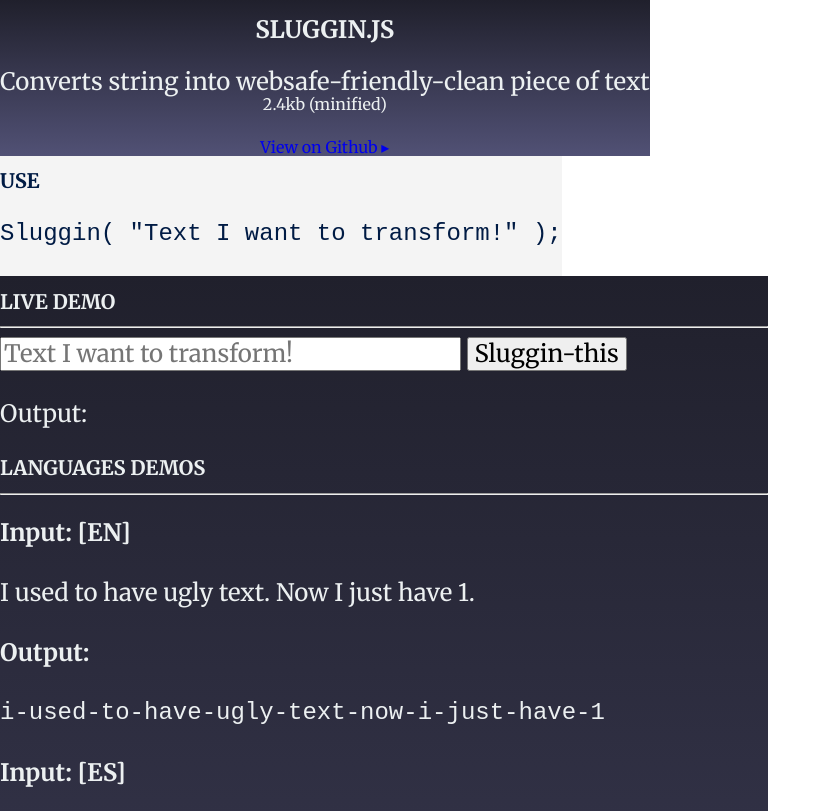
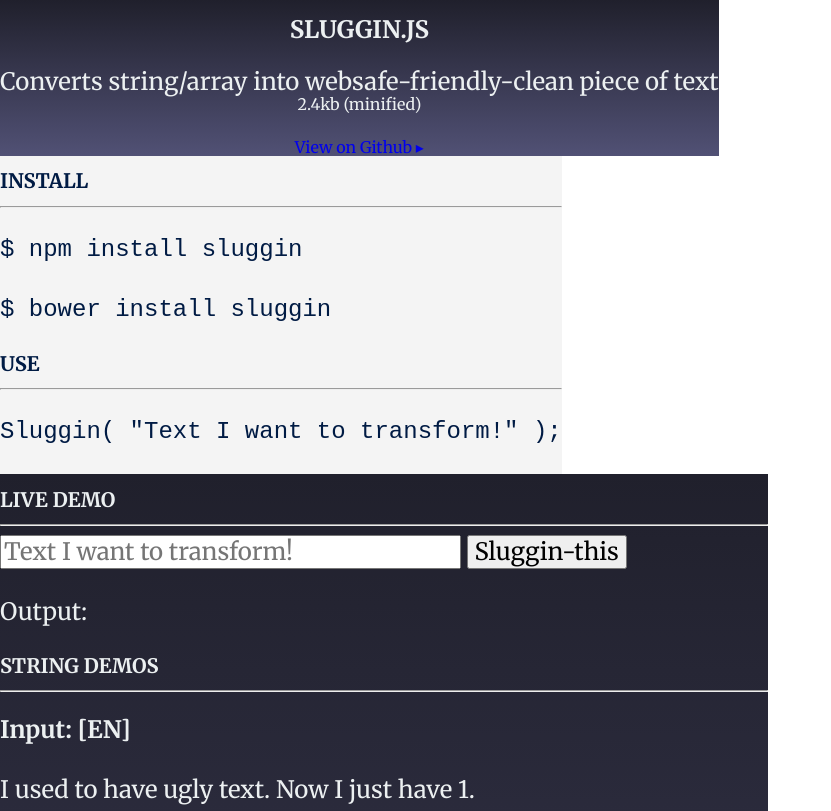
Before and after one commit to juanbrujo/Sluggin.js, a website: page demo/index.html in a window 1280 px wide. Shown: the top 811 px of the page, without its empty margins (0-831 px from the left). Drawn offline with nearby package versions, Linux system fonts and the light colour scheme.

Commit message:
demo and readme improved

```diff
--- a/demo/index.html
+++ b/demo/index.html
@@ -15,13 +15,14 @@
           Sluggin.js
         </h1>
         <p class="f5 f3-ns dib db-ns fw1 phs mbn mbx-ns aqua">
-          Converts string into websafe-friendly-clean piece of text
+          Converts string/array into websafe-friendly-clean piece of text
           <small class="ws-nowrap db f5 mts mtm-ns">2.4kb (minified)</small>
         </p>
-      </div>
-      <div class="pvm">
-        <a title="Sluggin.js" href="//github.com/juanbrujo/Sluggin.js"
+        </div>
+        <div class="pvm">
+           <a title="Sluggin.js" href="//github.com/juanbrujo/Sluggin.js"
            class="small link tc br2 bw1 pas pam-ns btn--animated">View on Github ▸</a>
+        </div>
       </div>
     </header>
   </div>
@@ -29,10 +30,21 @@
     <section class="bg-near-white dt h-100 navy pvx pvxl-ns">
       <div class="dtc v-mid">
         <div class="mw7 center phm phl-ns tl tl-ns">
-          <h1 class="f4 ttu book">Use</h1>
+          <h1 class="f4 ttu book">Install</h1>
+          <hr>
           <section class="f4 f3-ns list pln lh-copy">
             <article class="pvs">
-            	<pre>Sluggin( "Text I want to transform!" );</pre>
+              <pre>$ npm install sluggin</pre>
+              <pre>$ bower install sluggin</pre>
+            </article>
+          </section>
+        </div>
+        <div class="mw7 center phm phl-ns tl tl-ns">
+          <h1 class="f4 ttu book">Use</h1>
+          <hr>
+          <section class="f4 f3-ns list pln lh-copy">
+            <article class="pvs">
+              <pre>Sluggin( "Text I want to transform!" );</pre>
             </article>
           </section>
         </div>
@@ -50,7 +62,7 @@
               <p id="slugginoutput">Output: </p>
             </article>
           </section>
-          <h1 class="f4 ttu book">Languages Demos</h1>
+          <h1 class="f4 ttu book">String Demos</h1>
           <hr>
           <section class="f4 f3-ns list pln lh-copy">
             <article class="pvs demos">
```
Also changed, not shown: README.md.
